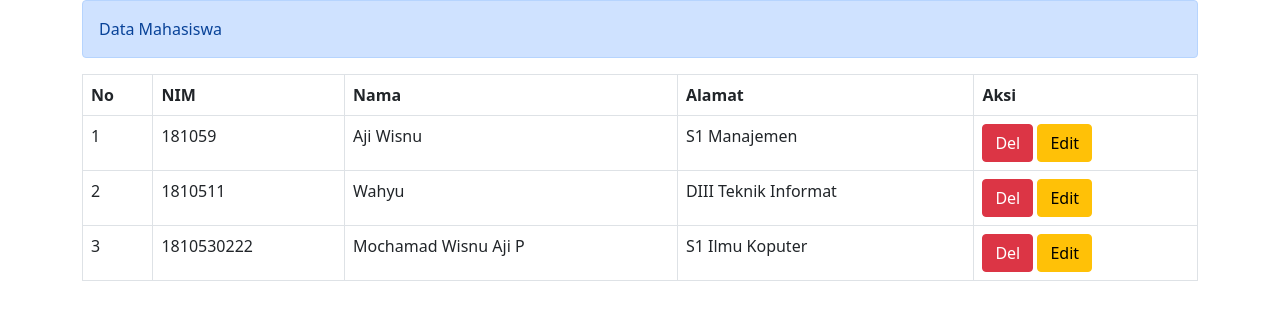
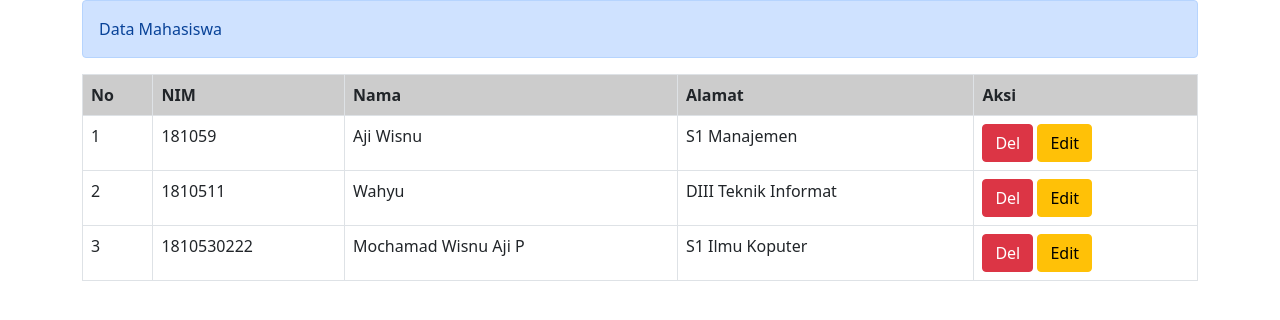
Before and after one commit to wisnuaji50/CRUD_Mahasiswa_222, a PHP site: page /mhs.php in a window 1280 px wide. Shown: the top 320 px of the page. Run offline with PHP 8.4, Linux system fonts and the light colour scheme; data comes from the database, SQL or seed files in the repository.

Commit message:
Update mhs.php

```diff
--- a/mhs.php
+++ b/mhs.php
@@ -10,7 +10,7 @@
 		<div class="alert alert-primary">Data Mahasiswa</div>
 		<table class="table table-bordered">
 			<thead class="thead-light">
-				<tr>
+				<tr style="background-color: #cccccc;" >
 					<th>No</th>
 					<th>NIM</th>
 					<th>Nama</th>
```
